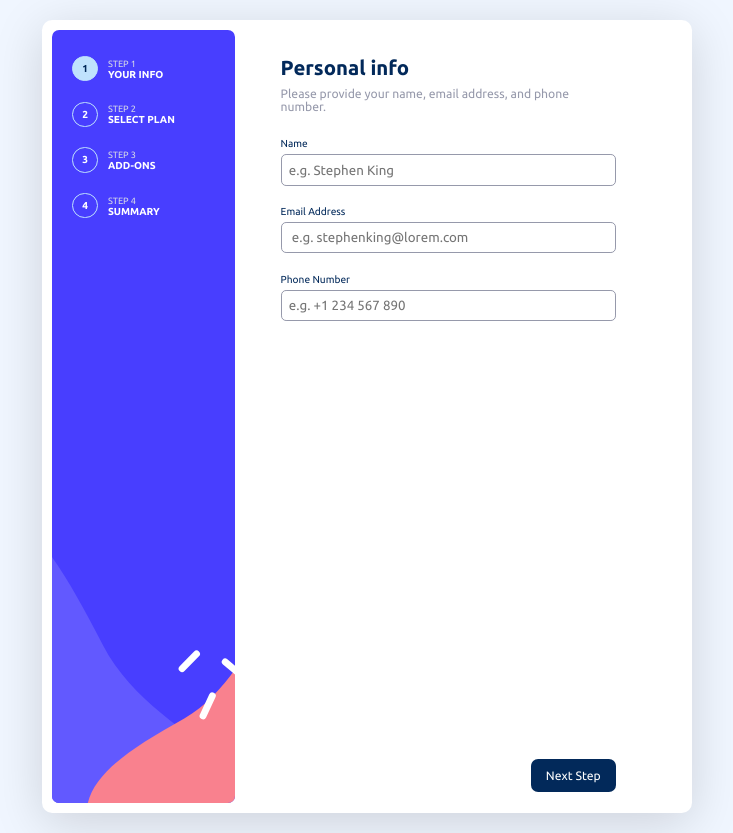
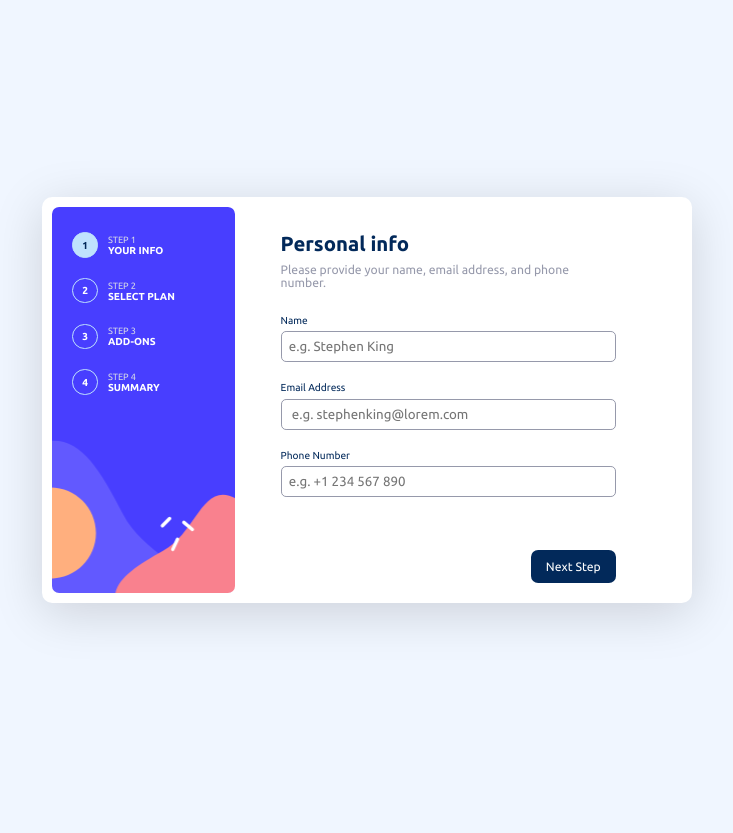
Before and after one commit to oyeludeelijah/Multi-step-form, a plain HTML site: page index.html in a window 1280 px wide. Shown: the whole page, without its empty margins (273-1006 px from the left). After the commit the page ends 800 px from the top, so only its background shows below. Drawn offline with Linux system fonts and the light colour scheme.

Commit message:
Update styles.css

```diff
--- a/styles.css
+++ b/styles.css
@@ -69,21 +69,20 @@ section {
   padding: 2.5rem;
   padding-bottom: 1rem;
   position: relative;
-  width: 38rem;
-  z-index: 2; /* Ensures section goes over nav */
+  width: 100%; /* Adjusted for responsiveness */
+  max-width: 38rem;
 }
 
 nav {
   background: url(assets/images/bg-sidebar-desktop.svg) no-repeat center center;
   background-size: cover;
   width: 18rem;
-  height: 76rem; /* Double the original height */
+  height: 38rem;
   border-radius: 0.7rem;
   padding: 2rem;
   padding-top: 2.5rem;
-  position: relative; /* Keeps nav positioning intact */
-  z-index: 1;
 }
+
 .nav-elms {
   display: flex;
   align-items: center;
@@ -159,7 +158,7 @@ nav {
     background: url(assets/images/bg-sidebar-mobile.svg) no-repeat center center;
     background-size: cover;
     width: 100%;
-    height: 15rem; /* Double the height for mobile */
+    height: 15rem;
     padding: 1rem;
     display: flex;
     justify-content: center;
@@ -167,7 +166,6 @@ nav {
     gap: 2rem;
     border-radius: 0;
   }
-
   .nav-text {
     display: none;
   }
```
